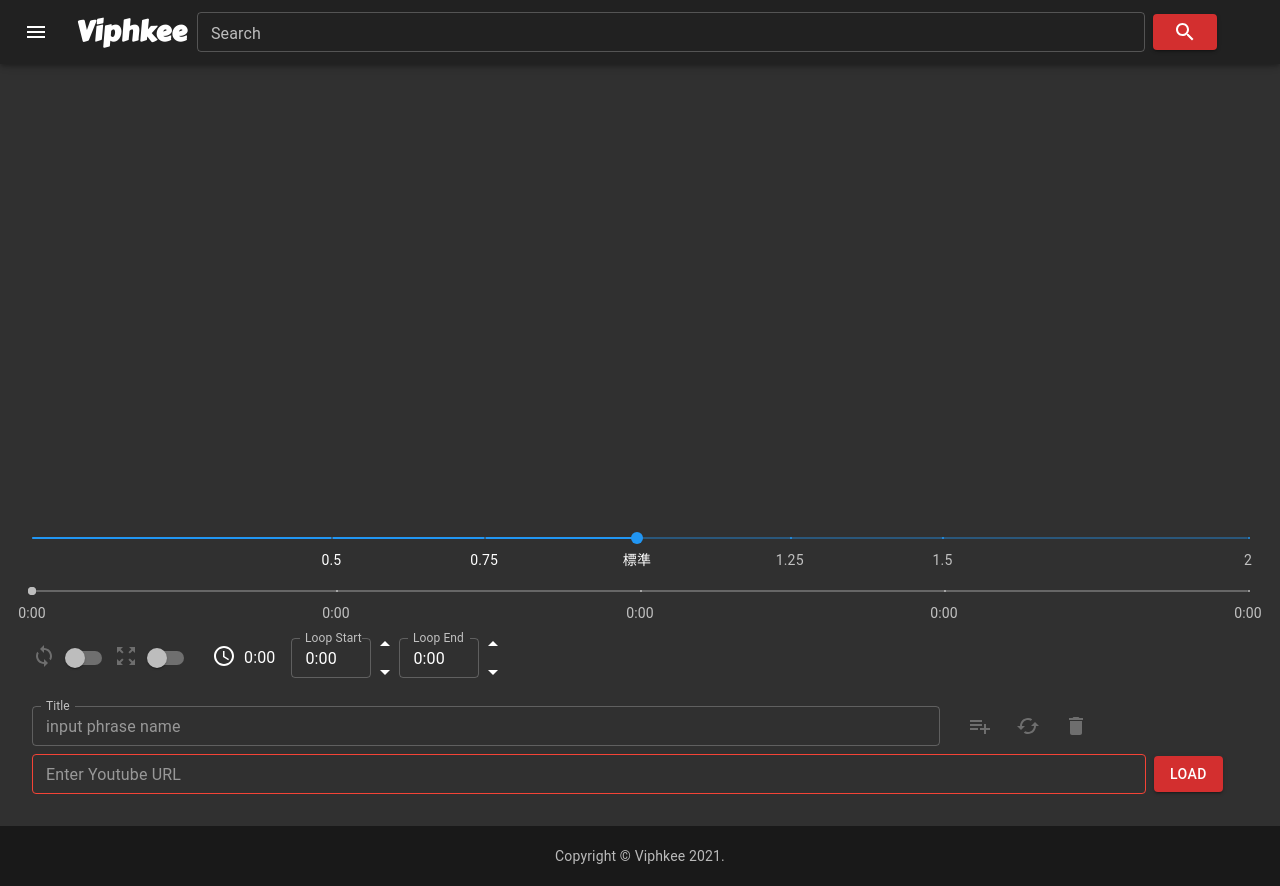
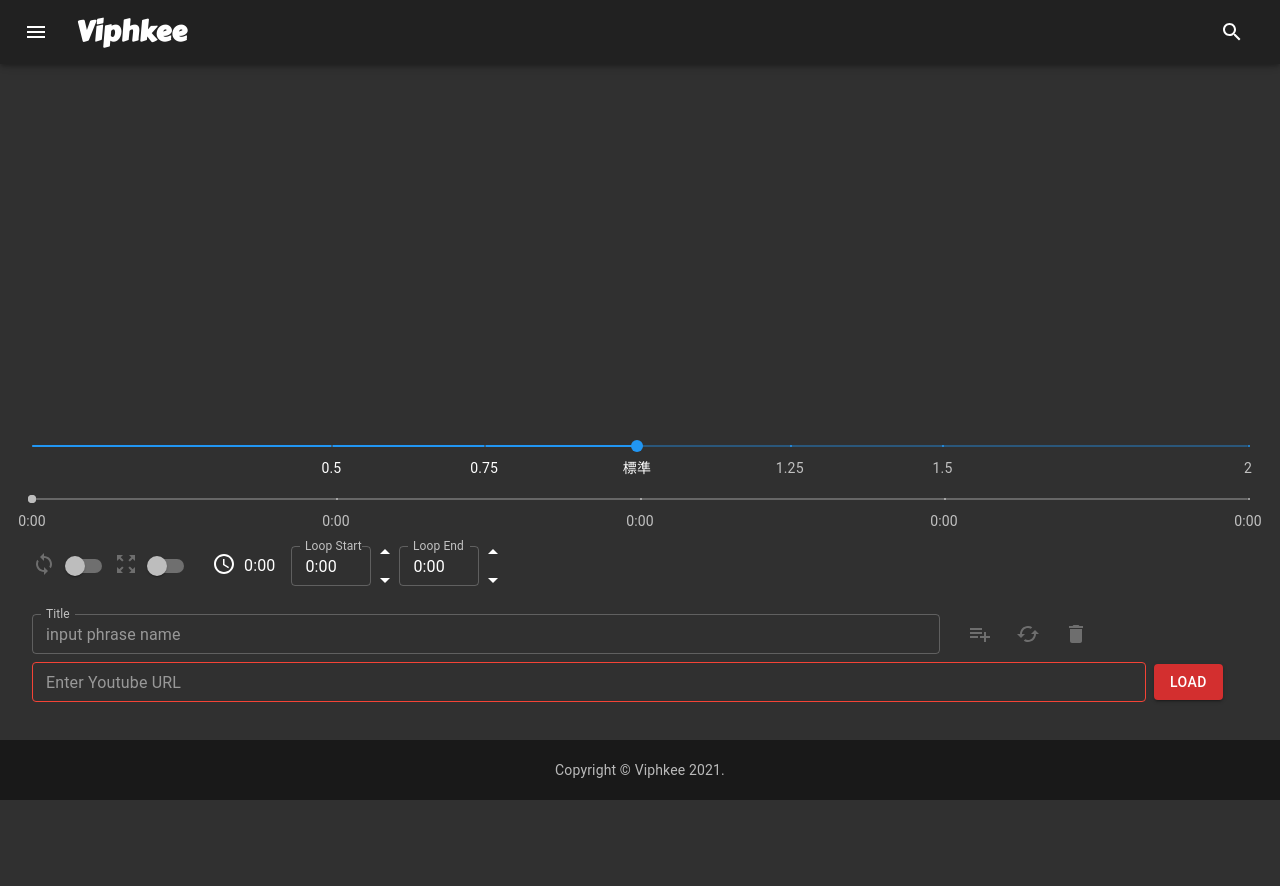
Before and after one commit to ysirman/viphkee, a React (Create React App) app: page / in a window 1280 px wide. After the commit the page ends 800 px from the top, so only its background shows below. Built offline with nearby package versions, Linux system fonts and the light colour scheme.

Commit message:
add right side menu

```diff
--- a/src/components/App.tsx
+++ b/src/components/App.tsx
@@ -1,5 +1,4 @@
 import React, { useState, useReducer, useEffect } from "react";
-import { Redirect, Route, Switch } from "react-router";
 import Ajv from "ajv";
 
 import PlayerContext from "../contexts/PlayerContext";
@@ -7,26 +6,24 @@ import reducer from "../reducers";
 import { State } from "../Types";
 import theme from "../theme";
 
-import PlayerPage from "./pages/PlayerPage";
-import SearchVideo from "./pages/SearchVideo";
-import PrivacyPolicy from "./pages/PrivacyPolicy";
-
 import HeaderMenu from "./HeaderMenu";
 import SideMenu from "./SideMenu";
+import SideSearchMenu from "./SideSearchMenu";
 import FlashMessage from "./FlashMessage";
-import Footer from "./Footer";
+import Main from "./Main";
 import ScrollToTop from "./ScrollTop";
 
 import { APP_KEY } from "../utils/constants";
 import { StateSchema } from "../StateSchema";
 
 import clsx from "clsx";
-import { Box, ThemeProvider } from "@material-ui/core";
+import { ThemeProvider } from "@material-ui/core";
 import { makeStyles, Theme, createStyles } from "@material-ui/core/styles";
 
 import CssBaseline from "@material-ui/core/CssBaseline";
 
-const drawerWidth = 240;
+const leftDrawerWidth = 240;
+const rightDrawerWidth = 300;
 
 const useStyles = makeStyles((theme: Theme) =>
   createStyles({
@@ -43,14 +40,30 @@ const useStyles = makeStyles((theme: Theme) =>
         easing: theme.transitions.easing.sharp,
         duration: theme.transitions.duration.leavingScreen,
       }),
-      marginLeft: -drawerWidth,
+      marginLeft: -leftDrawerWidth,
+      marginRight: -rightDrawerWidth,
     },
-    contentShift: {
+    contentLeftShift: {
       transition: theme.transitions.create("margin", {
         easing: theme.transitions.easing.easeOut,
         duration: theme.transitions.duration.enteringScreen,
       }),
       marginLeft: 0,
+    },
+    contentRightShift: {
+      transition: theme.transitions.create("margin", {
+        easing: theme.transitions.easing.easeOut,
+        duration: theme.transitions.duration.enteringScreen,
+      }),
+      marginRight: 0,
+    },
+    contentBothShift: {
+      transition: theme.transitions.create("margin", {
+        easing: theme.transitions.easing.easeOut,
+        duration: theme.transitions.duration.enteringScreen,
+      }),
+      marginLeft: 0,
+      marginRight: 0,
     },
     footer: {
       width: "100%",
@@ -59,8 +72,22 @@ const useStyles = makeStyles((theme: Theme) =>
         duration: theme.transitions.duration.leavingScreen,
       }),
     },
-    footerShift: {
-      width: `calc(100% - ${drawerWidth}px)`,
+    footerLeftShift: {
+      width: `calc(100% - ${leftDrawerWidth}px)`,
+      transition: theme.transitions.create("width", {
+        easing: theme.transitions.easing.easeOut,
+        duration: theme.transitions.duration.enteringScreen,
+      }),
+    },
+    footerRightShift: {
+      width: `calc(100% - ${rightDrawerWidth}px)`,
+      transition: theme.transitions.create("width", {
+        easing: theme.transitions.easing.easeOut,
+        duration: theme.transitions.duration.enteringScreen,
+      }),
+    },
+    footerBothShift: {
+      width: `calc(100% - ${leftDrawerWidth}px - ${rightDrawerWidth}px)`,
       transition: theme.transitions.create("width", {
         easing: theme.transitions.easing.easeOut,
         duration: theme.transitions.duration.enteringScreen,
@@ -109,7 +136,8 @@ const App: React.FC = () => {
 
   const [state, dispatch] = useReducer(reducer, initialState());
   const classes = useStyles();
-  const [menuOpen, setMenuOpen] = useState(false);
+  const [leftMenuOpen, setLeftMenuOpen] = useState(false);
+  const [rightMenuOpen, setRightMenuOpen] = useState(false);
 
   useEffect(() => {
     localStorage.setItem(APP_KEY, JSON.stringify(state));
@@ -122,29 +150,29 @@ const App: React.FC = () => {
           <CssBaseline />
           <FlashMessage />
           <ScrollToTop />
-          <HeaderMenu menuOpen={menuOpen} setMenuOpen={setMenuOpen} />
-          <SideMenu menuOpen={menuOpen} setMenuOpen={setMenuOpen} />
-          <main
-            className={clsx(classes.content, {
-              [classes.contentShift]: menuOpen,
+          <HeaderMenu
+            leftMenuOpen={leftMenuOpen}
+            rightMenuOpen={rightMenuOpen}
+            setLeftMenuOpen={setLeftMenuOpen}
+            setRightMenuOpen={setRightMenuOpen}
+          />
+          <SideMenu menuOpen={leftMenuOpen} setMenuOpen={setLeftMenuOpen} />
+          <Main
+            mainClassName={clsx(classes.content, {
+              [classes.contentLeftShift]: !!(leftMenuOpen && !rightMenuOpen),
+              [classes.contentRightShift]: !!(!leftMenuOpen && rightMenuOpen),
+              [classes.contentBothShift]: !!(leftMenuOpen && rightMenuOpen),
             })}
-          >
-            <Box mt={"64px"} mb={4}>
-              <Switch>
-                <Route exact path="/">
-                  <PlayerPage />
-                </Route>
-                <Route path="/search" component={SearchVideo} />
-                <Route path="/privacy_policy" component={PrivacyPolicy} />
-                <Redirect to="/" />;
-              </Switch>
-            </Box>
-            <Footer
-              className={clsx(classes.footer, {
-                [classes.footerShift]: menuOpen,
-              })}
-            />
-          </main>
+            footerClassName={clsx(classes.footer, {
+              [classes.footerLeftShift]: !!(leftMenuOpen && !rightMenuOpen),
+              [classes.footerRightShift]: !!(!leftMenuOpen && rightMenuOpen),
+              [classes.footerBothShift]: !!(leftMenuOpen && rightMenuOpen),
+            })}
+          />
+          <SideSearchMenu
+            menuOpen={rightMenuOpen}
+            setMenuOpen={setRightMenuOpen}
+          />
         </PlayerContext.Provider>
       </div>
     </ThemeProvider>
--- a/src/components/HeaderMenu.tsx
+++ b/src/components/HeaderMenu.tsx
@@ -1,7 +1,5 @@
 import React from "react";
 import { Link } from "react-router-dom";
-
-import SearchForm from "./PlayerConfig/SearchForm";
 
 import clsx from "clsx";
 import { makeStyles, Theme, createStyles } from "@material-ui/core/styles";
@@ -11,6 +9,7 @@ import Toolbar from "@material-ui/core/Toolbar";
 import IconButton from "@material-ui/core/IconButton";
 
 import MenuIcon from "@material-ui/icons/Menu";
+import SearchIcon from "@material-ui/icons/Search";
 
 import { grey } from "@material-ui/core/colors";
 
@@ -26,7 +25,6 @@ const useStyles = makeStyles((theme: Theme) =>
         duration: theme.transitions.duration.leavingScreen,
       }),
       backgroundColor: grey[900],
-      paddingRight: "24px",
     },
     appBarShift: {
       width: `calc(100% - ${drawerWidth}px)`,
@@ -46,35 +44,48 @@ const useStyles = makeStyles((theme: Theme) =>
 );
 
 const HeaderMenu: React.FC<{
-  menuOpen: boolean;
-  setMenuOpen: React.Dispatch<React.SetStateAction<boolean>>;
-}> = ({ menuOpen, setMenuOpen }) => {
+  leftMenuOpen: boolean;
+  rightMenuOpen: boolean;
+  setLeftMenuOpen: React.Dispatch<React.SetStateAction<boolean>>;
+  setRightMenuOpen: React.Dispatch<React.SetStateAction<boolean>>;
+}> = ({ leftMenuOpen, rightMenuOpen, setLeftMenuOpen, setRightMenuOpen }) => {
   const classes = useStyles();
   const handleDrawerOpen = () => {
-    setMenuOpen(true);
+    setLeftMenuOpen(true);
+  };
+  const handleSearchDrawerOpen = () => {
+    setRightMenuOpen(true);
   };
 
   return (
     <AppBar
       position="fixed"
       className={clsx(classes.appBar, {
-        [classes.appBarShift]: menuOpen,
+        [classes.appBarShift]: leftMenuOpen,
       })}
     >
       <Toolbar>
         <IconButton
           color="inherit"
-          aria-label="open drawer"
+          aria-label="open left drawer"
           onClick={handleDrawerOpen}
           edge="start"
-          className={clsx(classes.menuButton, menuOpen && classes.hide)}
+          className={clsx(classes.menuButton, leftMenuOpen && classes.hide)}
         >
           <MenuIcon />
         </IconButton>
-        <h1 className="logo">
+        <h1 className="logo" style={{ flex: 1 }}>
           <Link to="/">Viphkee</Link>
         </h1>
-        <SearchForm />
+        <IconButton
+          color="inherit"
+          aria-label="open right drawer"
+          onClick={handleSearchDrawerOpen}
+          edge="start"
+          className={clsx(rightMenuOpen && classes.hide)}
+        >
+          <SearchIcon />
+        </IconButton>
       </Toolbar>
     </AppBar>
   );
--- /dev/null
+++ b/src/components/Main.tsx
@@ -0,0 +1,33 @@
+import React from "react";
+import { Redirect, Route, Switch } from "react-router";
+
+import PlayerPage from "./pages/PlayerPage";
+import SearchVideo from "./pages/SearchVideo";
+import PrivacyPolicy from "./pages/PrivacyPolicy";
+
+import Footer from "./Footer";
+
+import { Box } from "@material-ui/core";
+
+const Main: React.FC<{
+  mainClassName: string;
+  footerClassName: string;
+}> = ({ mainClassName, footerClassName }) => {
+  return (
+    <main className={mainClassName}>
+      <Box mt={"64px"} mb={4}>
+        <Switch>
+          <Route exact path="/">
+            <PlayerPage />
+          </Route>
+          <Route path="/search" component={SearchVideo} />
+          <Route path="/privacy_policy" component={PrivacyPolicy} />
+          <Redirect to="/" />;
+        </Switch>
+      </Box>
+      <Footer className={footerClassName} />
+    </main>
+  );
+};
+
+export default Main;
--- a/src/components/Player.tsx
+++ b/src/components/Player.tsx
@@ -60,7 +60,7 @@ const Player: React.FC = () => {
         width="100%"
         height={
           window.innerWidth > 1024
-            ? "calc(100vh - 348px)"
+            ? "calc(100vh - 440px)"
             : "calc((9 / 16) * 100vw)"
         }
         controls={true}
--- /dev/null
+++ b/src/components/PlayerConfig/SearchForm.css
@@ -0,0 +1,7 @@
+.searchKeyword .MuiInputBase-root {
+  width: calc(100% - 48px);
+}
+.searchKeyword {
+  margin: 6px;
+  padding-left: 8px;
+}
--- a/src/components/PlayerConfig/SearchForm.tsx
+++ b/src/components/PlayerConfig/SearchForm.tsx
@@ -1,47 +1,38 @@
 import React, { useState } from "react";
-import { Link, useHistory, useLocation } from "react-router-dom";
 
-import Grid from "@material-ui/core/Grid";
-import Button from "@material-ui/core/Button";
-import TextField from "@material-ui/core/TextField";
+import List from "@material-ui/core/List";
+import Paper from "@material-ui/core/Paper";
+import InputBase from "@material-ui/core/InputBase";
+import IconButton from "@material-ui/core/IconButton";
 
 import SearchIcon from "@material-ui/icons/Search";
 
+import "./SearchForm.css";
+
 const SearchForm: React.FC = () => {
   const [searchKeyword, setSearchKeyword] = useState("");
-  const history = useHistory();
-  const location = useLocation();
 
   const handlePressEnterKey = (e: React.KeyboardEvent) => {
     const ENTER_KEY_CODE = 13;
     if (e.keyCode !== ENTER_KEY_CODE) return;
-    if (location.pathname !== "/search") return history.push("/search");
     const searchButton = document.querySelector(".searchButton");
     searchButton!.dispatchEvent(new Event("click"));
   };
 
   return (
-    <Grid container spacing={1} alignItems="center">
-      <Grid item sm={11} xs={10}>
-        <TextField
-          className="searchKeyword"
-          id="outlined-basic"
-          label="Search"
-          fullWidth
-          variant="outlined"
+    <List component="div">
+      <Paper className="searchKeyword">
+        <InputBase
+          placeholder="Search"
           value={searchKeyword}
           onChange={(e) => setSearchKeyword(e.target.value)}
           onKeyDown={handlePressEnterKey}
         />
-      </Grid>
-      <Grid item sm={1} xs={2}>
-        <Link to="/search">
-          <Button className="searchButton" variant="contained" color="primary">
-            <SearchIcon />
-          </Button>
-        </Link>
-      </Grid>
-    </Grid>
+        <IconButton className="searchButton">
+          <SearchIcon />
+        </IconButton>
+      </Paper>
+    </List>
   );
 };
 export default SearchForm;
--- /dev/null
+++ b/src/components/SideSearchMenu.tsx
@@ -0,0 +1,68 @@
+import React from "react";
+
+import SearchForm from "./PlayerConfig/SearchForm";
+import VideoList from "./VideoList";
+
+import { makeStyles, Theme, createStyles } from "@material-ui/core/styles";
+
+import Drawer from "@material-ui/core/Drawer";
+import Divider from "@material-ui/core/Divider";
+import IconButton from "@material-ui/core/IconButton";
+
+import ChevronRightIcon from "@material-ui/icons/ChevronRight";
+
+const drawerWidth = 300;
+const useStyles = makeStyles((theme: Theme) =>
+  createStyles({
+    drawer: {
+      width: drawerWidth,
+      flexShrink: 0,
+    },
+    drawerPaper: {
+      width: drawerWidth,
+    },
+    drawerHeader: {
+      display: "flex",
+      alignItems: "center",
+      padding: theme.spacing(0, 1),
+      // necessary for content to be below app bar
+      ...theme.mixins.toolbar,
+      justifyContent: "flex-start",
+    },
+  })
+);
+
+const SideSearchMenu: React.FC<{
+  menuOpen: boolean;
+  setMenuOpen: React.Dispatch<React.SetStateAction<boolean>>;
+}> = ({ menuOpen, setMenuOpen }) => {
+  const classes = useStyles();
+
+  const handleDrawerClose = () => {
+    setMenuOpen(false);
+  };
+
+  return (
+    <Drawer
+      id={"rightMenu"}
+      className={classes.drawer}
+      variant="persistent"
+      anchor="right"
+      open={menuOpen}
+      classes={{
+        paper: classes.drawerPaper,
+      }}
+    >
+      <div className={classes.drawerHeader}>
+        <IconButton onClick={handleDrawerClose}>
+          <ChevronRightIcon />
+        </IconButton>
+      </div>
+      <Divider />
+      <SearchForm />
+      <VideoList />
+    </Drawer>
+  );
+};
+
+export default SideSearchMenu;
```
Also changed, not shown: src/components/VideoList.tsx (+14 -12 lines), src/components/VideoListItem.css (+6 -13 lines), src/components/VideoListItem.tsx (+7 -3 lines).
